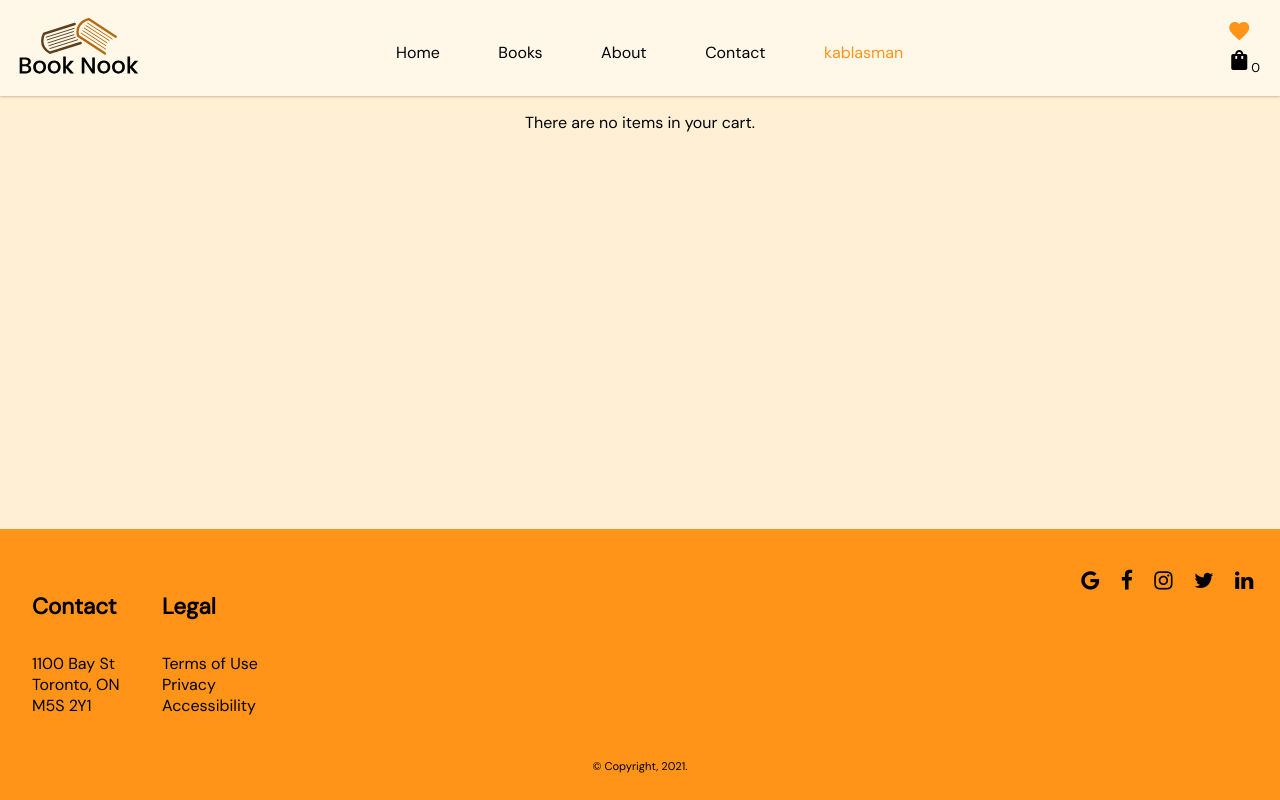
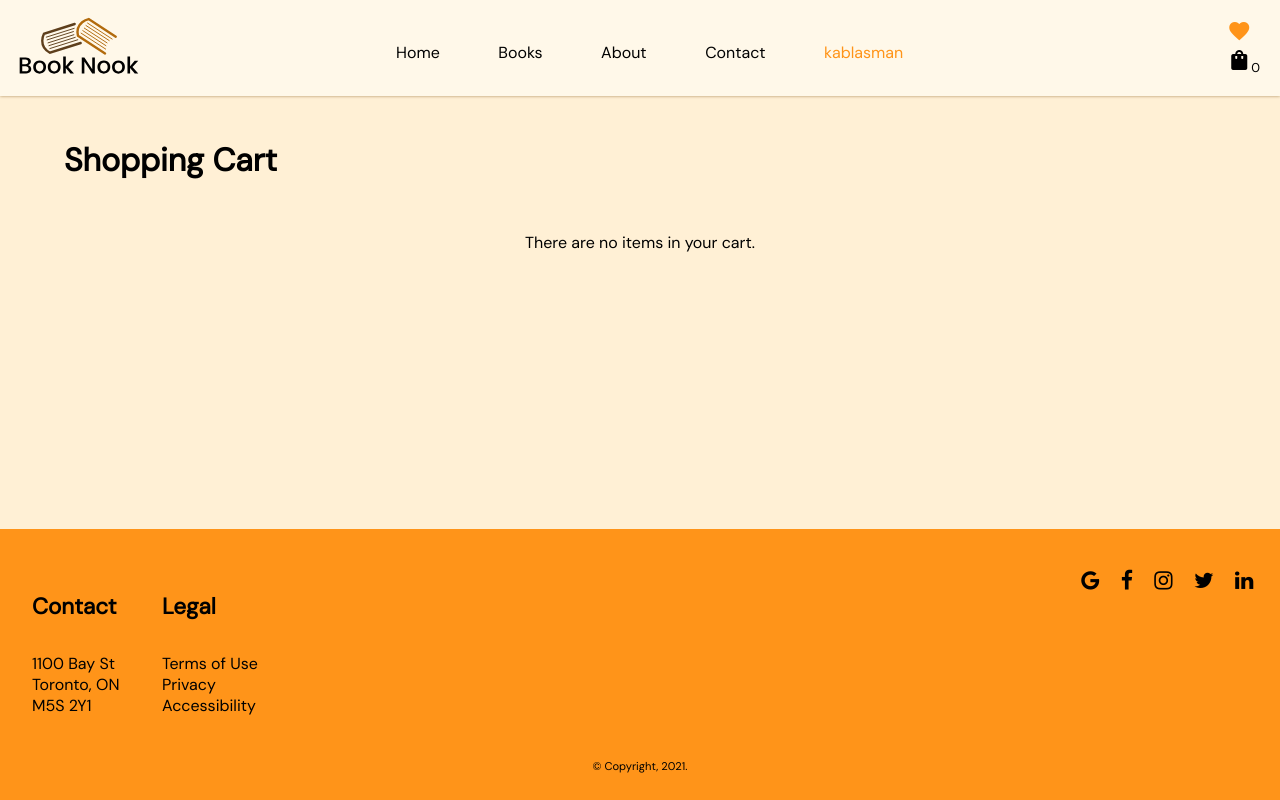
Before and after one commit to kablasman/ecomm-react-project, a React app: page /CartPage in a window 1280 px wide. Built offline with nearby package versions, Linux system fonts and the light colour scheme.

Commit message:
re-structuring cart page

```diff
--- a/src/pages/CartPage.js
+++ b/src/pages/CartPage.js
@@ -12,16 +12,17 @@ const CartPage = () => {
     const updateCart = cartPage.map((product) => <CartContents key={product.bookTitle} data={product} />)
 
     return (
-    <section>
+    <article className="layout-cart">
         <Header />
         <div className="cart-page">
+            <h1 className="shopping-cart-h1">Shopping Cart</h1>
             {/* if products in cart are equal to 0 then update with statement */}
             {updateCart.length > 0 ? updateCart: 'There are no items in your cart.'}
         </div>
         <div className="footer-cart">
             <Footer />
         </div>
-    </section>
+    </article>
     )
 }
 
```
